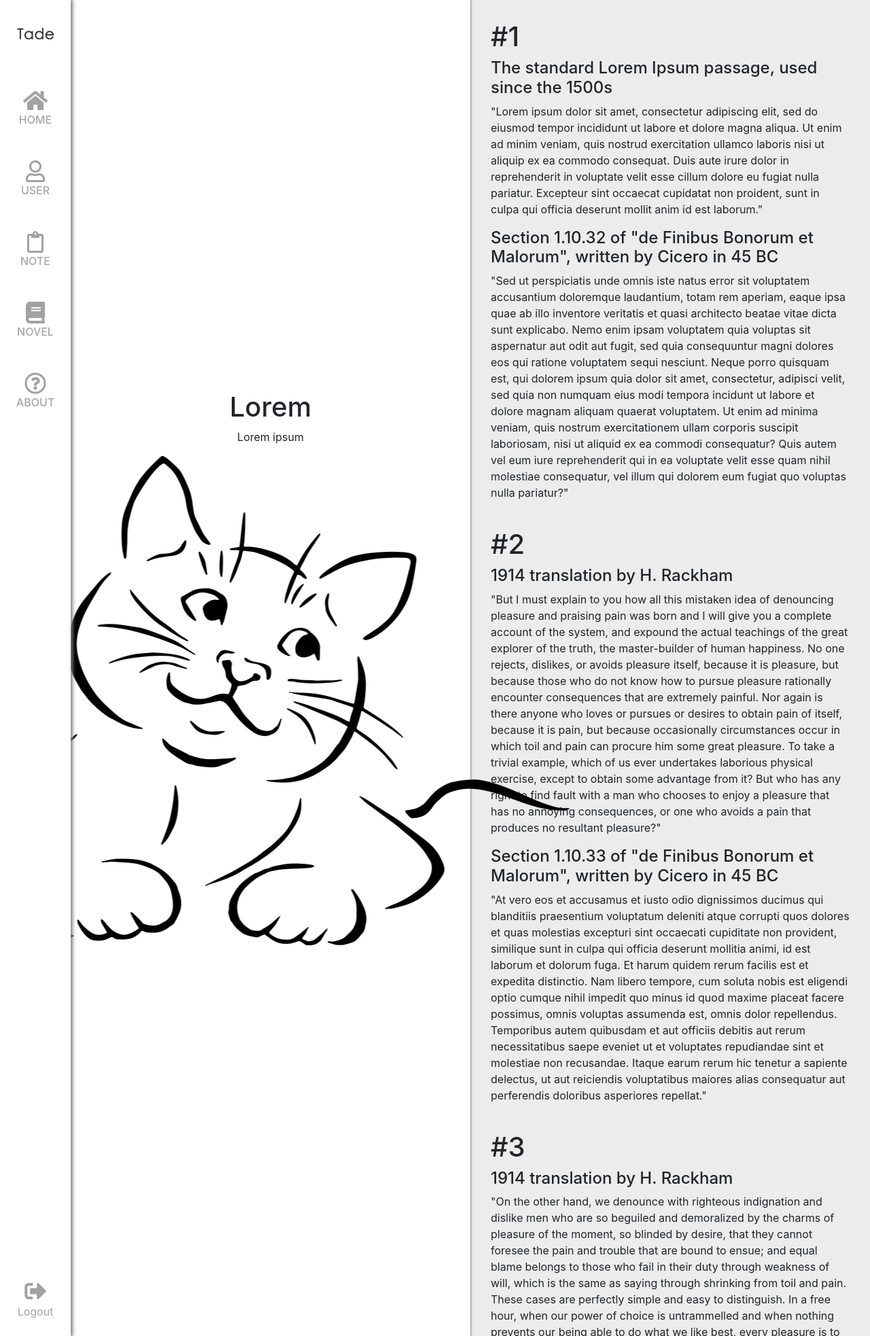
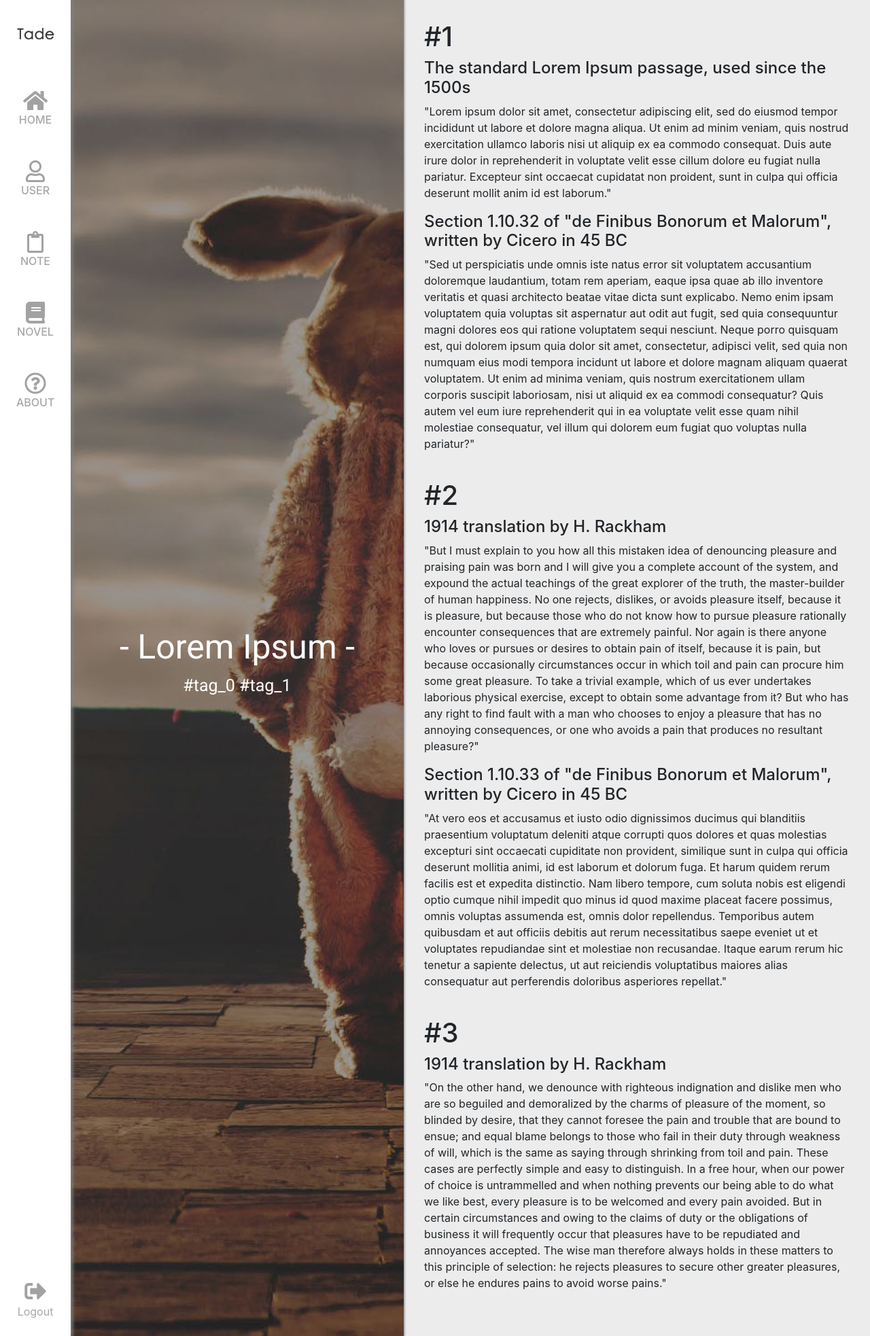
Before and after one commit to kyechan99/Tade, a Node server app: page /novel in a window 1280 px wide. Shown: the whole page at 68% size. Run offline with Node 20, Linux system fonts and the light colour scheme; some libraries are stand-ins or nearby versions.

Commit message:
divide css file

```diff
--- a/public/css/card.css
+++ b/public/css/Components/card.css
@@ -1,4 +1,9 @@
-body {
+/*
+    This is <Components css file>.
+    You must include this css file before <Business css> file
+ */
+
+ body {
   padding-top: 5.7rem;
   background-color: #ececec;
 }
--- a/public/css/novel.css
+++ b/public/css/novel.css
@@ -10,16 +10,16 @@ body {
         height: 100%;
         /* overflow-y:hidden; */
     }
-    .row .col-lg-6#left {
+    .row #left {
         box-shadow: 0 0 3px 1px gray;
     }
-    .row .col-lg-6#right {
+    .row #right {
         padding-left: 30px;
         padding-right: 30px;
         height: 100vh;
         overflow: hidden;
     }
-    .row .col-lg-6#right .content {
+    .row #right .content {
         margin:0;
         height: 100vh;
         overflow: auto;
@@ -41,23 +41,41 @@ body {
     min-height: 100vh;
 }
 
-.row .col-lg-6#left {
+.row #left {
     background-color: white;
     z-index: 2;
     display: flex;
     align-items: center;
     text-align: center;
     max-height: 100vh;
+    overflow: hidden;
+
+    background-image: url("../img/novel.jpg");
+    background-position: center center;
+    background-repeat: no-repeat;
+    background-size: cover;
 }
-.row .col-lg-6#right {
+.row #right {
     padding-top: 30px;
     background-color: #ececec;
     z-index: 1;
     margin:0;
 }
 
-.row .col-lg-6#left .content {
+.row #left .content {
     position: relative;
     left: 50%;
     transform: translate(-50%, 0);
+    z-index: 4;;
+    color:white;
+    font-family: 'Roboto', sans-serif;
 }
+
+.row #left .content h1 {
+    font-size: 50px;
+    /* font-weight:400;  */
+}
+.row #left .content p {
+    font-size: 25px;
+    /* font-weight:400;  */
+}
--- a/views/business/login.jade
+++ b/views/business/login.jade
@@ -2,6 +2,7 @@ extends ../layouts/layout
 
 block _css
   link(href='css/authentication.css', rel='stylesheet')
+  link(href='css/Components/form.css', rel='stylesheet')
 
 block _content
   .container#card-container
@@ -21,7 +22,7 @@ block _content
                 h1(style='text-align:center;') Nice to meet you!
                 br
                 br
-                form.login
+                form.register
                   input(type='email', placeholder='E-mail')
                   input(type='text', placeholder='Username')
                   input(type='password', placeholder='Password')
--- a/views/business/novel.jade
+++ b/views/business/novel.jade
@@ -5,12 +5,11 @@ block _css
 block _content
  .container-fluid
   .row
-    .col-lg-6#left
+    .col-lg-5#left
       .content
-        h1 Lorem
-        p Lorem ipsum
-        img(src='img/temp_img_1.png')
-    .col-lg-6#right
+        h1 - Lorem Ipsum -
+        p #tag_0 #tag_1
+    .col-lg-7#right
       .content
         h1 #1
         h4 The standard Lorem Ipsum passage, used since the 1500s
--- a/views/layouts/layout.jade
+++ b/views/layouts/layout.jade
@@ -9,7 +9,7 @@ html(lang='en')
     link(href='css/bootstrap.min.css', rel='stylesheet')
     //- Custom
     link(href='css/header/navbar.css', rel='stylesheet')
-    link(href='css/card.css', rel='stylesheet')
+    link(href='css/Components/card.css', rel='stylesheet')
     block _css
     //- Font
     link(rel='stylesheet', href='https://use.fontawesome.com/releases/v5.0.12/css/all.css', integrity='sha384-G0fIWCsCzJIMAVNQPfjH08cyYaUtMwjJwqiRKxxE/rx96Uroj1BtIQ6MLJuheaO9', crossorigin='anonymous')
```
Also changed, not shown: public/css/Components/form.css (added, +59 -0 lines), public/css/authentication.css (+0 -50 lines), public/img/novel.jpg (added).
